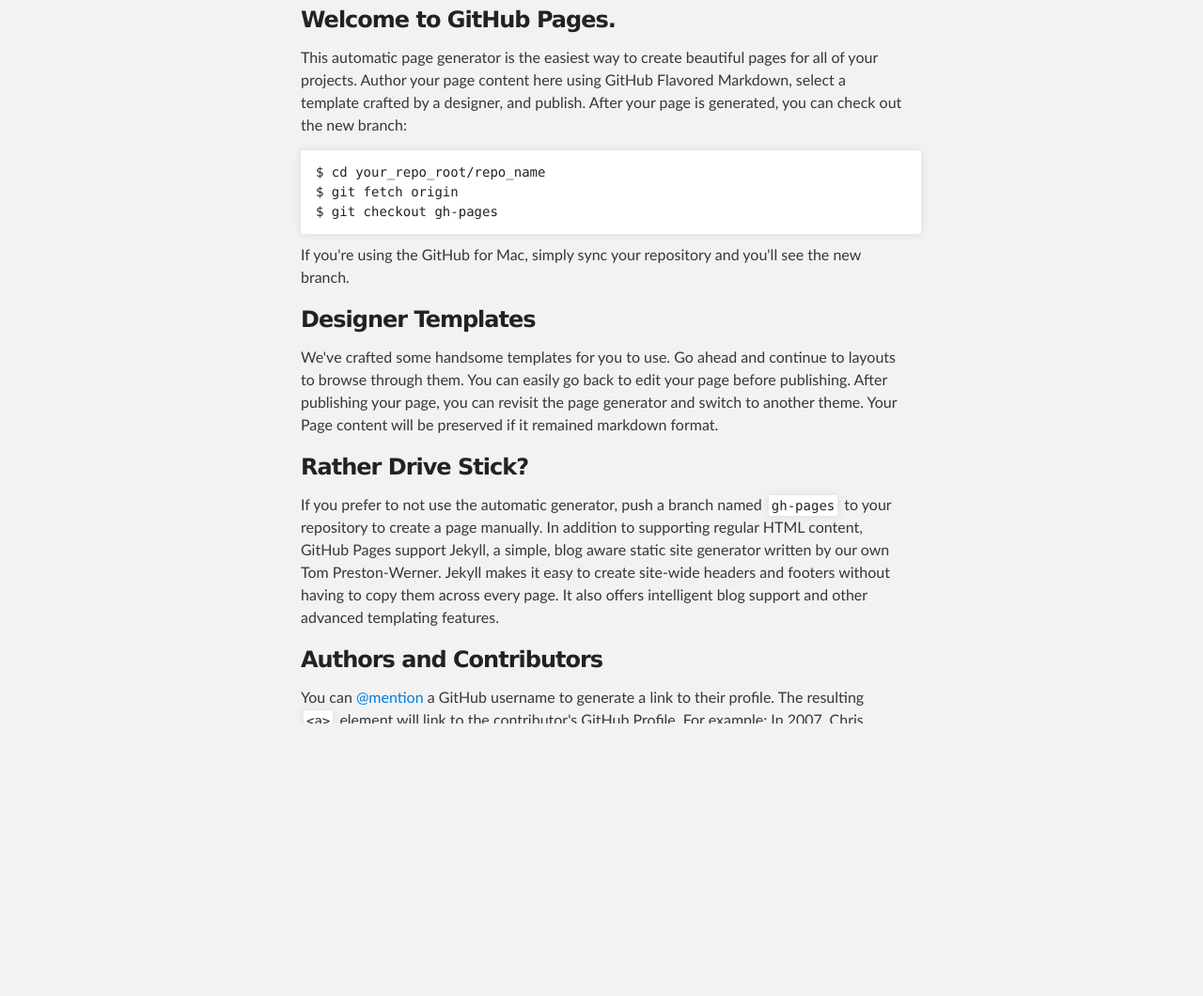
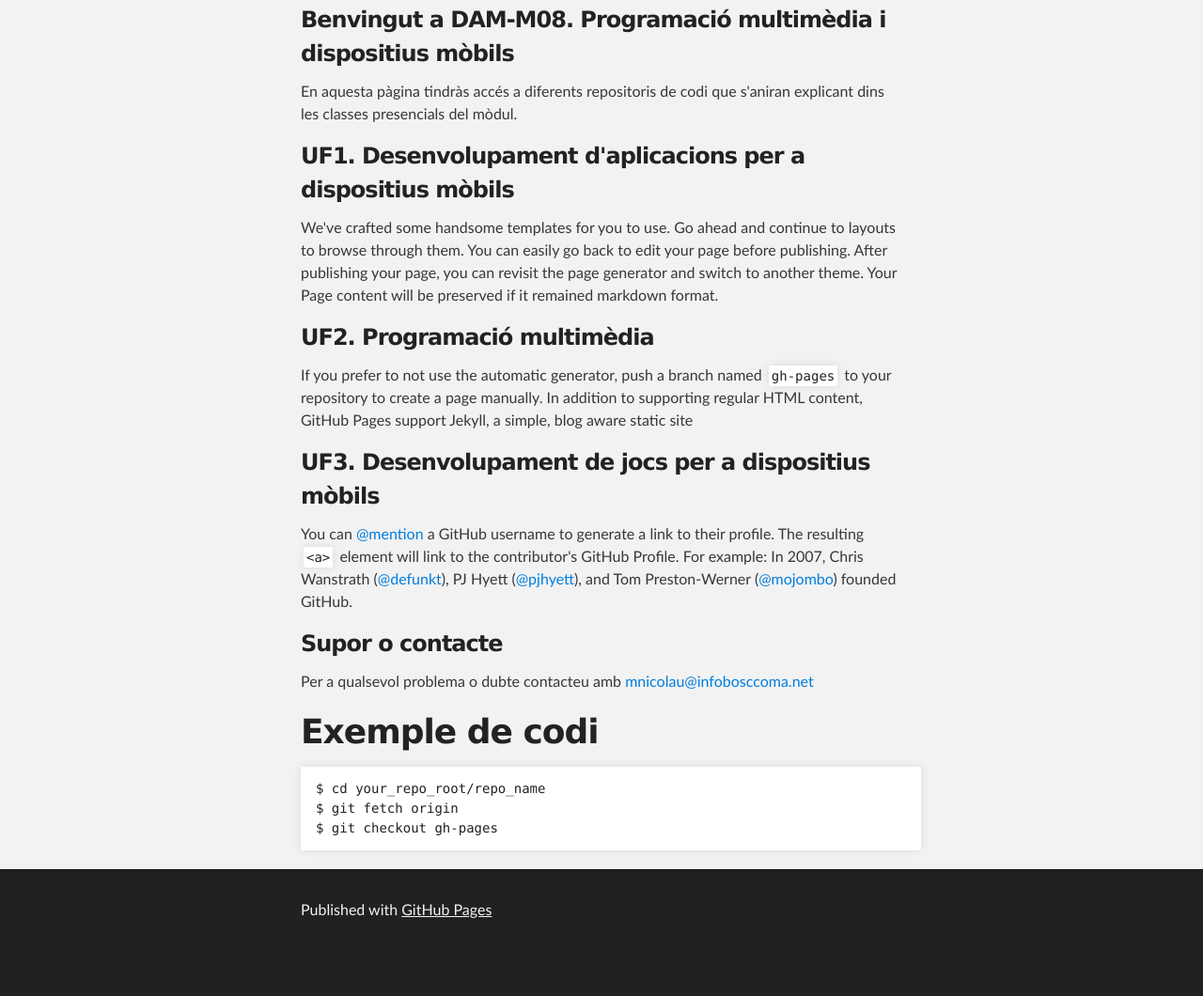
Before and after one commit to mnicolau/mnicolau.github.io, a plain HTML site: page index.html in a window 1280 px wide. Shown: the part 347-1407 px from the top of the page at 94% size. After the commit the page ends 1362 px from the top, so only its background shows below. Drawn offline with Linux system fonts and the light colour scheme.

Commit message:
Replace master branch with page content via GitHub

```diff
--- a/index.html
+++ b/index.html
@@ -28,36 +28,37 @@
     <div id="main_content_wrap" class="outer">
       <section id="main_content" class="inner">
         <h3>
-<a name="welcome-to-github-pages" class="anchor" href="#welcome-to-github-pages"><span class="octicon octicon-link"></span></a>Welcome to GitHub Pages.</h3>
+<a name="benvingut-a-dam-m08-programaci%C3%B3-multim%C3%A8dia-i-dispositius-m%C3%B2bils" class="anchor" href="#benvingut-a-dam-m08-programaci%C3%B3-multim%C3%A8dia-i-dispositius-m%C3%B2bils"><span class="octicon octicon-link"></span></a>Benvingut a DAM-M08. Programació multimèdia i dispositius mòbils</h3>
 
-<p>This automatic page generator is the easiest way to create beautiful pages for all of your projects. Author your page content here using GitHub Flavored Markdown, select a template crafted by a designer, and publish. After your page is generated, you can check out the new branch:</p>
+<p>En aquesta pàgina tindràs accés a diferents repositoris de codi que s'aniran explicant dins les classes presencials del mòdul.</p>
+
+<h3>
+<a name="uf1-desenvolupament-daplicacions-per-a-dispositius-m%C3%B2bils" class="anchor" href="#uf1-desenvolupament-daplicacions-per-a-dispositius-m%C3%B2bils"><span class="octicon octicon-link"></span></a>UF1. Desenvolupament d'aplicacions per a dispositius mòbils</h3>
+
+<p>We've crafted some handsome templates for you to use. Go ahead and continue to layouts to browse through them. You can easily go back to edit your page before publishing. After publishing your page, you can revisit the page generator and switch to another theme. Your Page content will be preserved if it remained markdown format.</p>
+
+<h3>
+<a name="uf2-programaci%C3%B3-multim%C3%A8dia" class="anchor" href="#uf2-programaci%C3%B3-multim%C3%A8dia"><span class="octicon octicon-link"></span></a>UF2. Programació multimèdia</h3>
+
+<p>If you prefer to not use the automatic generator, push a branch named <code>gh-pages</code> to your repository to create a page manually. In addition to supporting regular HTML content, GitHub Pages support Jekyll, a simple, blog aware static site </p>
+
+<h3>
+<a name="uf3-desenvolupament-de-jocs-per-a-dispositius-m%C3%B2bils" class="anchor" href="#uf3-desenvolupament-de-jocs-per-a-dispositius-m%C3%B2bils"><span class="octicon octicon-link"></span></a>UF3. Desenvolupament de jocs per a dispositius mòbils</h3>
+
+<p>You can <a href="https://github.com/blog/821" class="user-mention">@mention</a> a GitHub username to generate a link to their profile. The resulting <code>&lt;a&gt;</code> element will link to the contributor's GitHub Profile. For example: In 2007, Chris Wanstrath (<a href="https://github.com/defunkt" class="user-mention">@defunkt</a>), PJ Hyett (<a href="https://github.com/pjhyett" class="user-mention">@pjhyett</a>), and Tom Preston-Werner (<a href="https://github.com/mojombo" class="user-mention">@mojombo</a>) founded GitHub.</p>
+
+<h3>
+<a name="supor-o-contacte" class="anchor" href="#supor-o-contacte"><span class="octicon octicon-link"></span></a>Supor o contacte</h3>
+
+<p>Per a qualsevol problema o dubte contacteu amb <a href="mailto:mnicolau@infobosccoma.net">mnicolau@infobosccoma.net</a></p>
+
+<h1>
+<a name="exemple-de-codi" class="anchor" href="#exemple-de-codi"><span class="octicon octicon-link"></span></a>Exemple de codi</h1>
 
 <pre><code>$ cd your_repo_root/repo_name
 $ git fetch origin
 $ git checkout gh-pages
 </code></pre>
-
-<p>If you're using the GitHub for Mac, simply sync your repository and you'll see the new branch.</p>
-
-<h3>
-<a name="designer-templates" class="anchor" href="#designer-templates"><span class="octicon octicon-link"></span></a>Designer Templates</h3>
-
-<p>We've crafted some handsome templates for you to use. Go ahead and continue to layouts to browse through them. You can easily go back to edit your page before publishing. After publishing your page, you can revisit the page generator and switch to another theme. Your Page content will be preserved if it remained markdown format.</p>
-
-<h3>
-<a name="rather-drive-stick" class="anchor" href="#rather-drive-stick"><span class="octicon octicon-link"></span></a>Rather Drive Stick?</h3>
-
-<p>If you prefer to not use the automatic generator, push a branch named <code>gh-pages</code> to your repository to create a page manually. In addition to supporting regular HTML content, GitHub Pages support Jekyll, a simple, blog aware static site generator written by our own Tom Preston-Werner. Jekyll makes it easy to create site-wide headers and footers without having to copy them across every page. It also offers intelligent blog support and other advanced templating features.</p>
-
-<h3>
-<a name="authors-and-contributors" class="anchor" href="#authors-and-contributors"><span class="octicon octicon-link"></span></a>Authors and Contributors</h3>
-
-<p>You can <a href="https://github.com/blog/821" class="user-mention">@mention</a> a GitHub username to generate a link to their profile. The resulting <code>&lt;a&gt;</code> element will link to the contributor's GitHub Profile. For example: In 2007, Chris Wanstrath (<a href="https://github.com/defunkt" class="user-mention">@defunkt</a>), PJ Hyett (<a href="https://github.com/pjhyett" class="user-mention">@pjhyett</a>), and Tom Preston-Werner (<a href="https://github.com/mojombo" class="user-mention">@mojombo</a>) founded GitHub.</p>
-
-<h3>
-<a name="support-or-contact" class="anchor" href="#support-or-contact"><span class="octicon octicon-link"></span></a>Support or Contact</h3>
-
-<p>Having trouble with Pages? Check out the documentation at <a href="http://help.github.com/pages">http://help.github.com/pages</a> or contact <a href="mailto:support@github.com">support@github.com</a> and we’ll help you sort it out.</p>
       </section>
     </div>
 
```
Also changed, not shown: params.json (+1 -1 lines).
